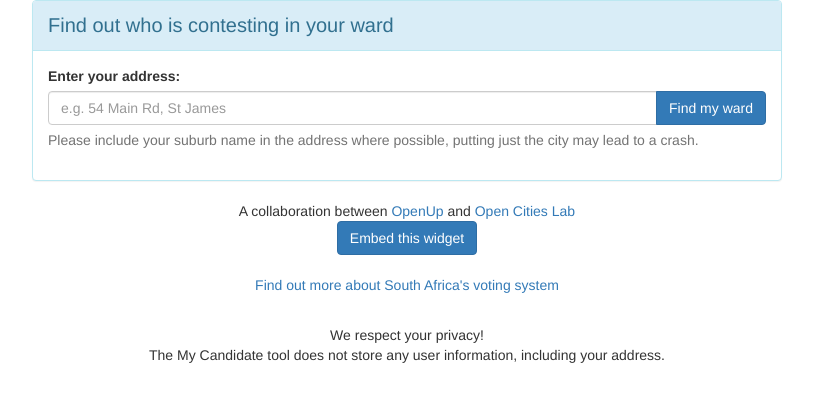
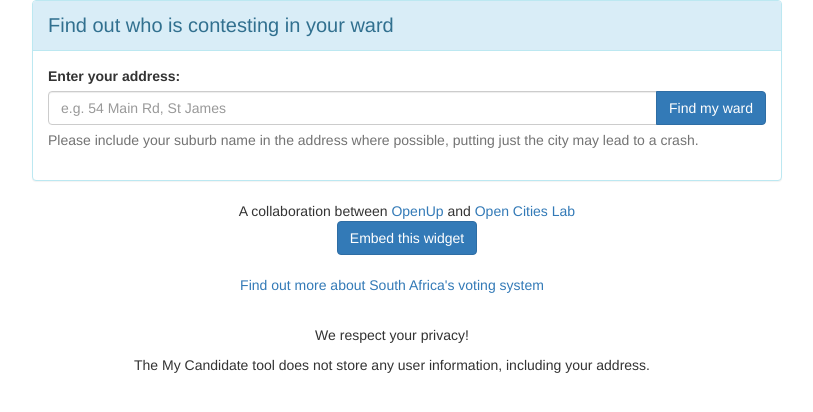
Before and after one commit to opendatadurban/ward-candidates, a Flask app: page / in a window 1280 px wide. Shown: the top 412 px of the page, without its empty margins (233-1046 px from the left). Run offline with Flask 2, Linux system fonts and the light colour scheme; parts of the project's set-up code (start-up, migrations or seed data) failed here and were passed over; some libraries are stand-ins or nearby versions.

Commit message:
added container for privacy text padding

```diff
--- a/templates/index.html
+++ b/templates/index.html
@@ -129,15 +129,16 @@
                     widget</a>
             </div>
             <br>
-            <div class="row text-center mt-2">
+            <div class="container row text-center mt-2">
                             <p>
                                 <a href="https://medium.com/open-data-durban/how-your-vote-counts-bf776c04c2d7"
                                    target="_blank">Find out more about South Africa's voting system</a>
                             </p>
                 <br>
                 <p>
-                    We respect your privacy! <br>The My Candidate tool does not store any user information, including your address.
+                    We respect your privacy!
                 </p>
+                <p>The My Candidate tool does not store any user information, including your address.</p>
             </div>
             <br>
         </div>
```
